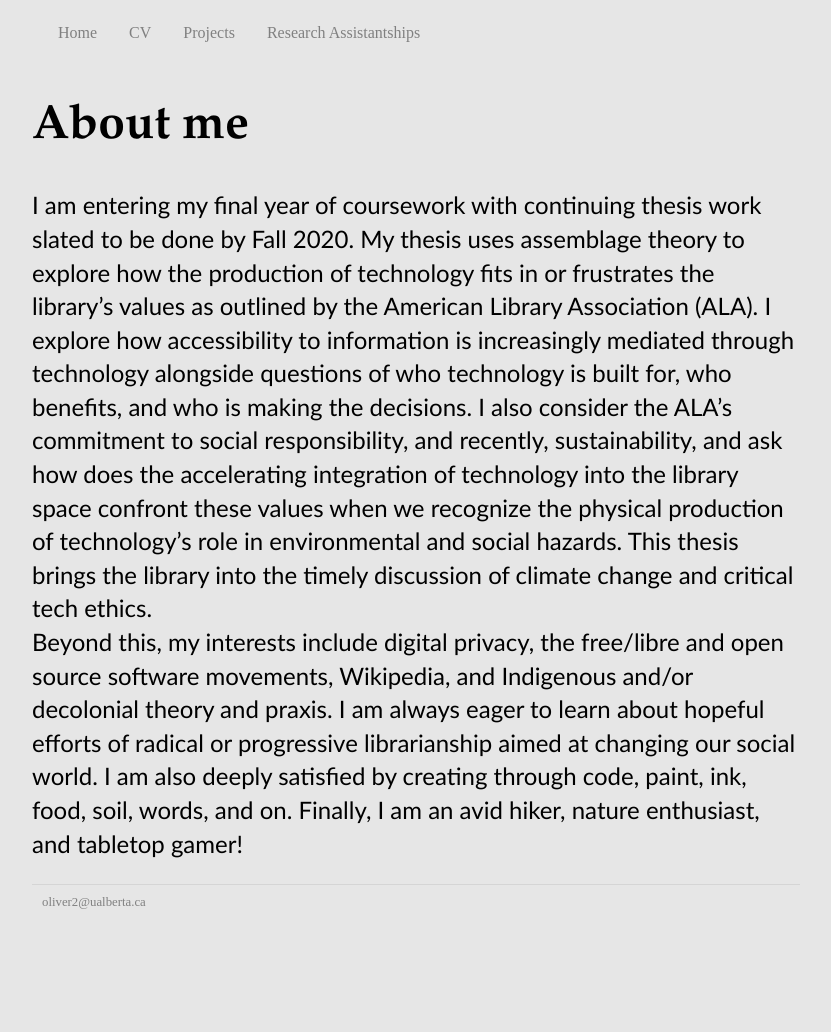
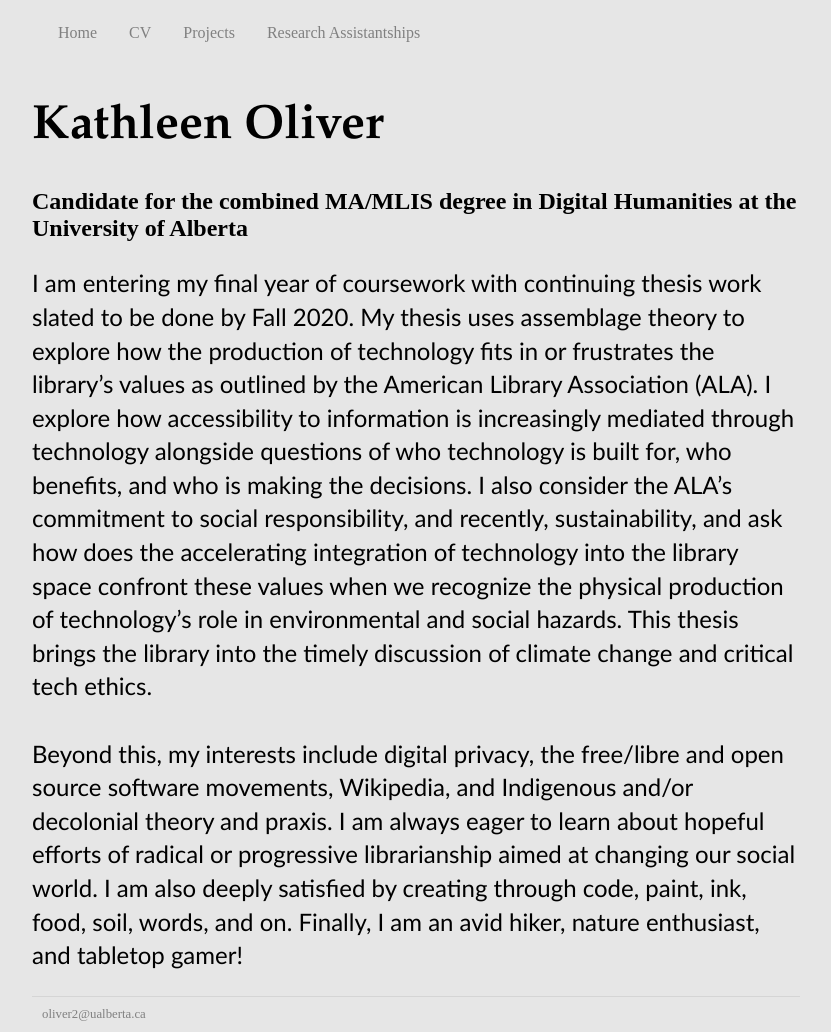
Before and after one commit to k-j-oliver/k-j-oliver.github.io, a Jekyll site: the page built from index.html, in a window 1280 px wide. Shown: the whole page, without its empty margins (224-1055 px from the left). Built offline with Jekyll 4.4.1, drawn with Linux system fonts in a browser that asks for light colours; before the commit the page ends 920 px from its top, so only the background shows below that.

Commit message:
Update index.html

```diff
--- a/index.html
+++ b/index.html
@@ -1,14 +1,12 @@
 ---
 layout: default
-title: Kathleen Oliver
-description: Candidate for the combined MA/MLIS in Digital Humanities at the University of Alberta
+title: About Kathleen Oliver
 ---
 <div class="blurb">
-  <h1>About me</h1>
-  <p>I am entering my final year of coursework with continuing thesis work slated to be done by Fall 2020. My thesis uses assemblage theory to explore how the production of technology fits in or frustrates the library’s values as outlined by the American Library Association (ALA). I explore how accessibility to information is increasingly mediated through technology alongside questions of who technology is built for, who benefits, and who is making the decisions. I also consider the ALA’s commitment to social responsibility, and recently, sustainability, and ask how does the accelerating integration of technology into the library space confront these values when we recognize the physical production of technology’s role in environmental and social hazards. This thesis brings the library into the timely discussion of climate change and critical tech ethics.<br>
+  <h1>Kathleen Oliver</h1>
+  <h2>Candidate for the combined MA/MLIS degree in Digital Humanities at the University of Alberta</h2>
+  <p>I am entering my final year of coursework with continuing thesis work slated to be done by Fall 2020. My thesis uses assemblage theory to explore how the production of technology fits in or frustrates the library’s values as outlined by the American Library Association (ALA). I explore how accessibility to information is increasingly mediated through technology alongside questions of who technology is built for, who benefits, and who is making the decisions. I also consider the ALA’s commitment to social responsibility, and recently, sustainability, and ask how does the accelerating integration of technology into the library space confront these values when we recognize the physical production of technology’s role in environmental and social hazards. This thesis brings the library into the timely discussion of climate change and critical tech ethics.<br><br>
 
 Beyond this, my interests include digital privacy, the free/libre and open source software movements, Wikipedia, and Indigenous and/or decolonial theory and praxis. I am always eager to learn about hopeful efforts of radical or progressive librarianship aimed at changing our social world. I am also deeply satisfied by creating through code, paint, ink, food, soil, words, and on. Finally, I am an avid hiker, nature enthusiast, and tabletop gamer!</p>
 
-<!--- [CV](http://k-j-oliver.github.io/CV/index.html ) --->
-
 </div><!-- /.blurb -->
```
